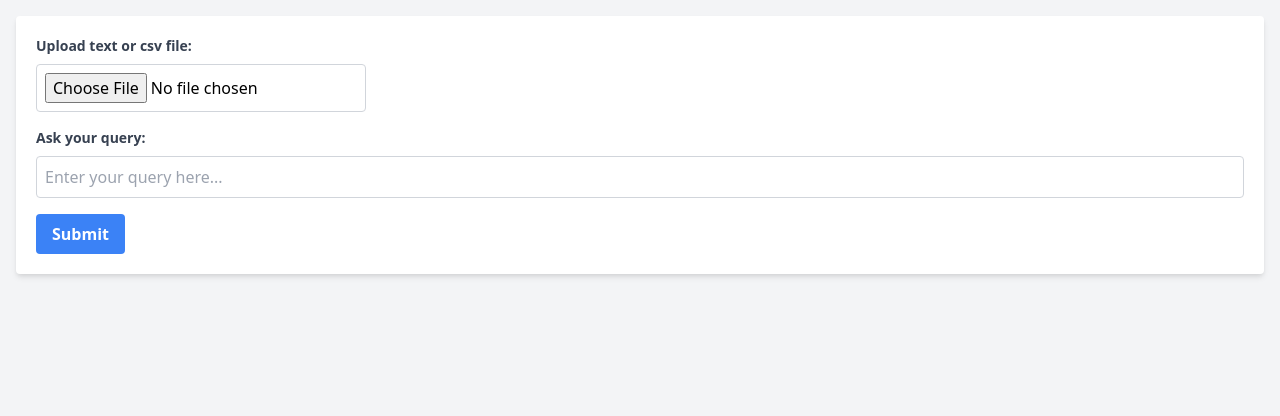
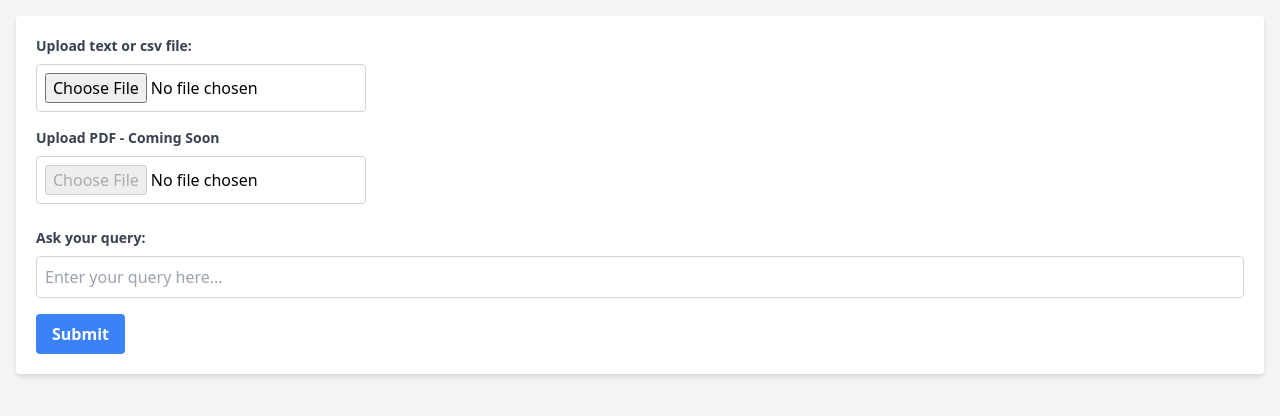
Before and after one commit to Veeeetzzzz/langchain-document-query, a plain HTML site: page templates/index.html in a window 1280 px wide. Shown: the part 60-476 px from the top of the page. Drawn offline with nearby package versions, Linux system fonts and the light colour scheme.

Commit message:
Add files via upload
Front end PDF placeholder

```diff
--- a/templates/index.html
+++ b/templates/index.html
@@ -17,10 +17,16 @@
                     <label class="block text-gray-700 text-sm font-bold mb-2" for="content">Upload text or csv file:</label>
                     <input class="border border-gray-300 p-2 rounded" type="file" id="content" name="content" accept=".txt">
                 </div>
+				<div>
+                        <label class="block text-gray-700 text-sm font-bold mb-2" for="upload-pdf">Upload PDF - Coming Soon</label>
+                        <input class="border border-gray-300 p-2 rounded" type="file" id="upload-pdf" name="upload-pdf" accept=".pdf" disabled>
+                    </div>
+					<br>
                 <div class="mb-4">
                     <label class="block text-gray-700 text-sm font-bold mb-2" for="query">Ask your query:</label>
                     <input class="w-full border border-gray-300 p-2 rounded" type="text" id="query" name="query" placeholder="Enter your query here...">
                 </div>
+
                 <button type="submit" class="bg-blue-500 hover:bg-blue-700 text-white font-bold py-2 px-4 rounded">Submit</button>
             </form>
         </div>
```
